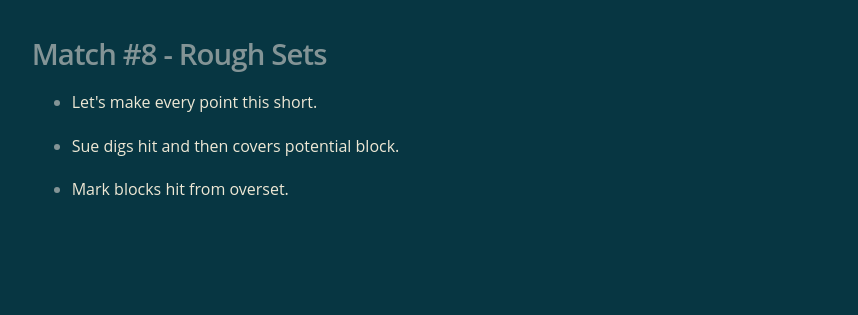
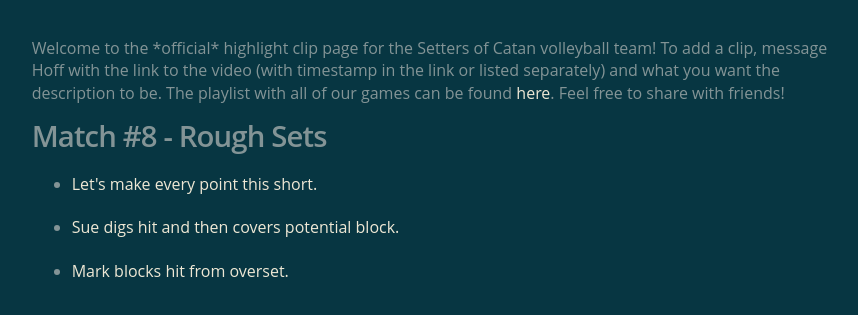
Before and after one commit to mritterhoff/HighlightsOfCatan, a plain HTML site: page index.html in a window 1280 px wide. Shown: the part 187-502 px from the top of the page, without its empty margins (210-1068 px from the left). Drawn offline with Linux system fonts and the light colour scheme.

Commit message:
Add description, delete dead html

```diff
--- a/index.html
+++ b/index.html
@@ -79,12 +79,6 @@
   <a id='source' href='https://github.com/mritterhoff/HighlightsOfCatan'>source</a>
   <h1>Highlights Of Catan</h1>
   <h2>(Catan is watching)</h2>
-
-<!--   <h2></h2>
-  <ul>
-    <li><a href="https://mritterhoff.github.io/ytclip/?d=9.5&r=1&s=1032&v=pI4T4C75H0U"></a></li>
-    <li><a href="https://mritterhoff.github.io/ytclip/?v=pI4T4C75H0U&d=6&r=1&s=1650"></a></li>
-    <li><a href="https://mritterhoff.github.io/ytclip/?v=pI4T4C75H0U&s=2532&d=8.5&r=1">Mark blocks hit from overset</a></li>
-  </ul> -->
+  <p>Welcome to the *official* highlight clip page for the Setters of Catan volleyball team! To add a clip, message Hoff with the link to the video (with timestamp in the link or listed separately) and what you want the description to be. The playlist with all of our games can be found <a href='https://www.youtube.com/playlist?list=PLnyLEAQD8TQdK9c8RnzQ_TM4yldILtbyd'>here</a>. Feel free to share with friends!</p>
 </body>
 </html>
```
